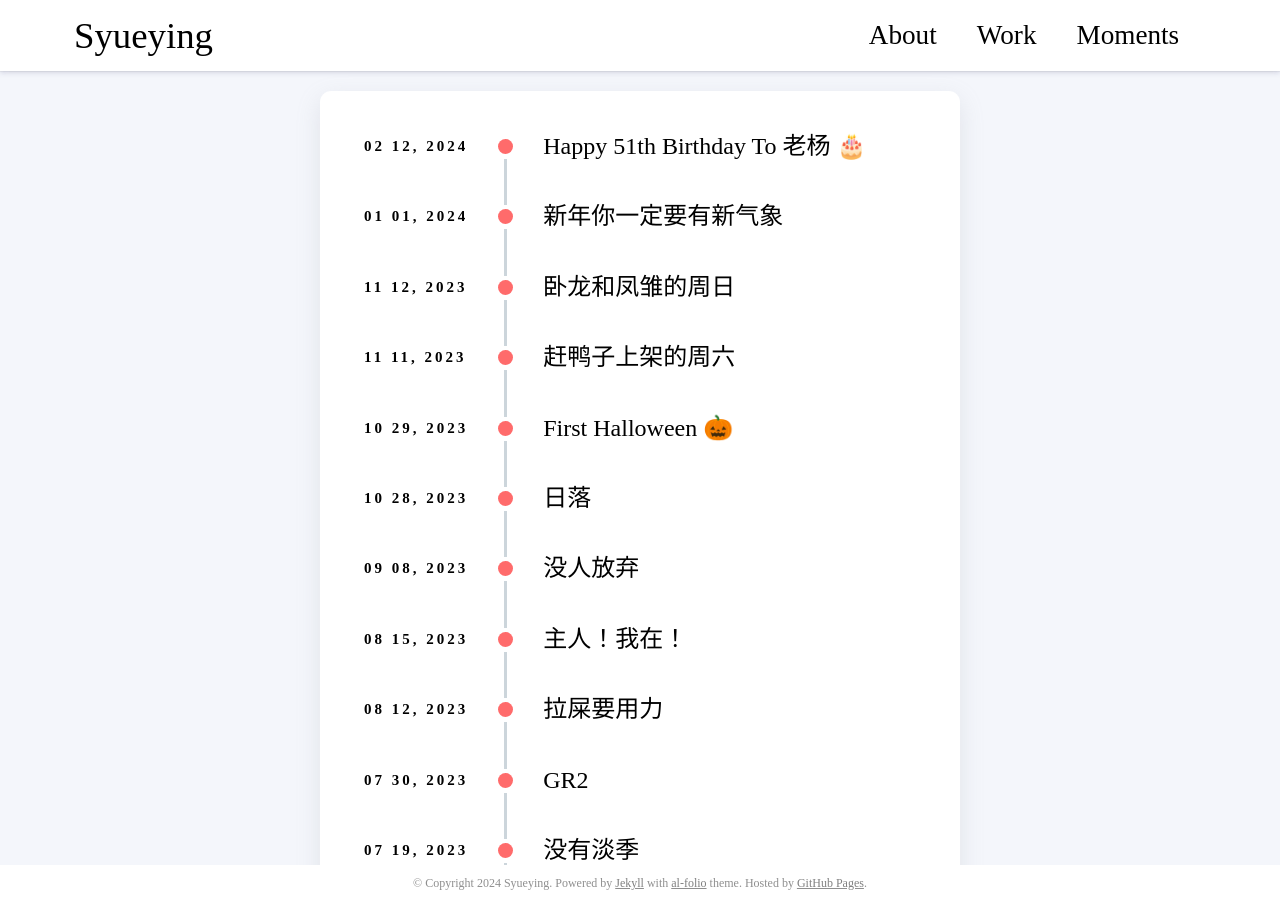
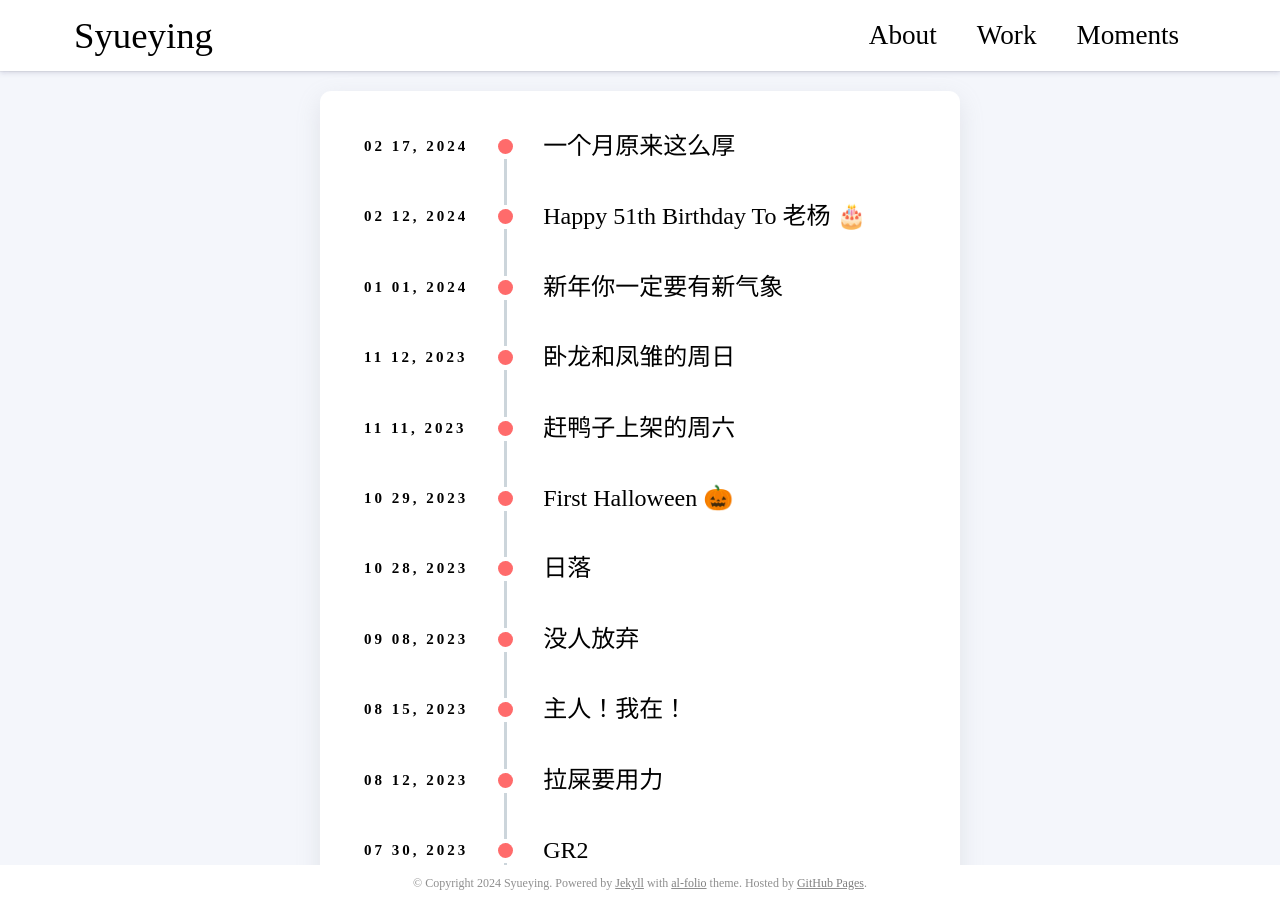
Before and after one commit to Syueying/Syueying.github.io, a Jekyll site: the page built from _pages/life.md, in a window 1280 px wide and 900 px high. Built offline with Jekyll 4.4.1, drawn with Linux system fonts in a browser that asks for light colours; some web fonts are replaced; comment, search, counter and statistics services are not loaded; a style sheet for code colours, icons or effects is not loaded.

Commit message:
a month -> life

```diff
--- /dev/null
+++ b/_life/2024-02-17-a_month.md
@@ -0,0 +1,13 @@
+---
+layout: post
+title: 一个月原来这么厚
+date: 2024-02-17
+category: life
+signature: 🌛 于东直门家中
+---
+
+<div class="row justify-content-sm-center">
+    <div class="col-sm-8 mt-3 mt-md-0">
+        {% include figure.html path="assets/img/2024/02/17/1.jpeg" class="img-fluid rounded z-depth-1"%}
+    </div>
+</div>
```
Also changed, not shown: _life/2024-02-12-happy-51th-birthday.md (+4 -4 lines), assets/img/2024/02/12/7.jpeg (renamed from assets/img/2024/02/7.jpeg), 11 other files.
